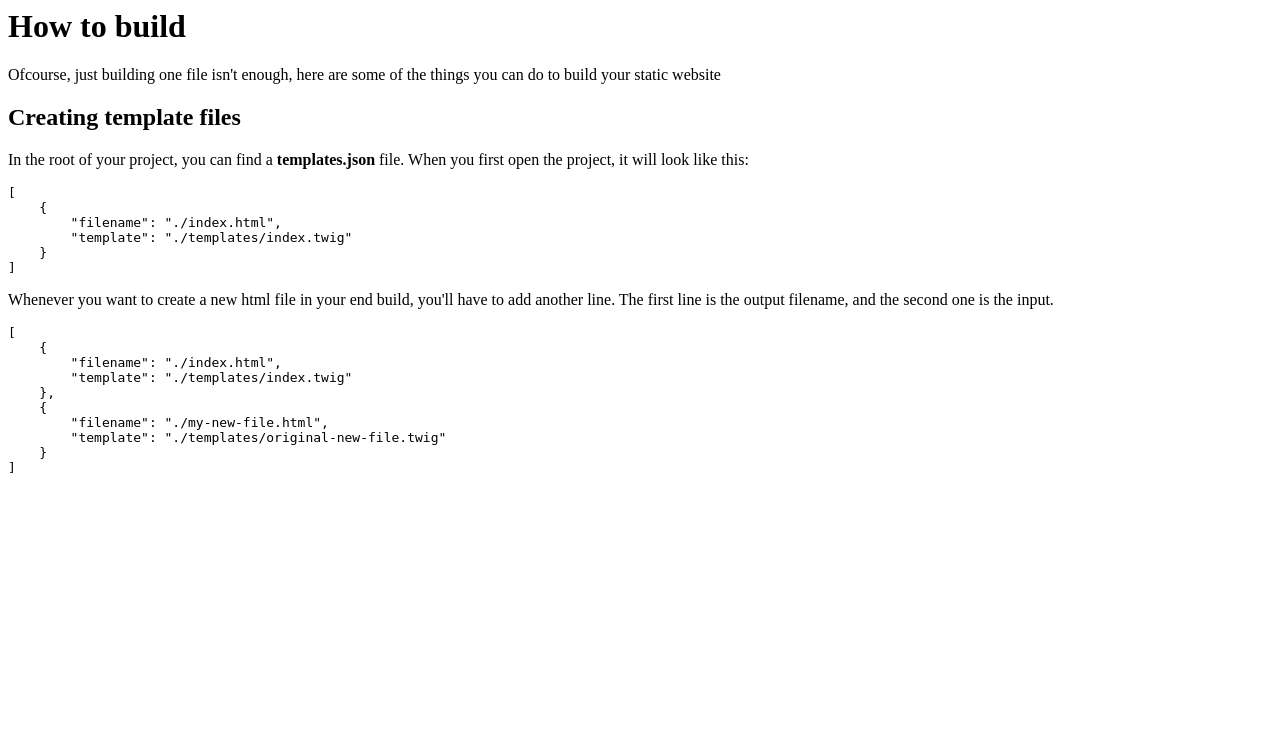
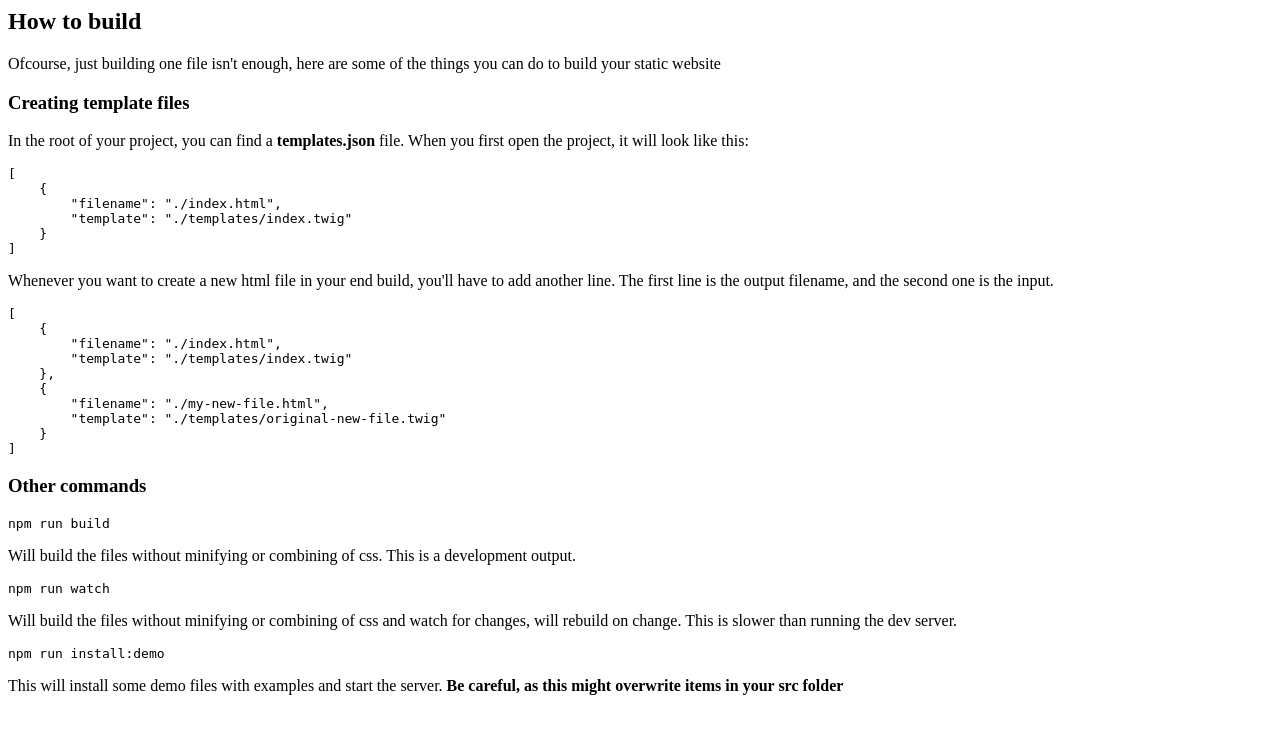
Before and after one commit to brechtDR/mini-static-thingy-wingy, a Node project: template src/templates/partials/the-thingy/_usage.twig in a window 1280 px wide. Shown: the top 734 px of the page. Run offline with Node 20 templates, Linux system fonts and the light colour scheme; the template is opened without the code that fills it, so the values that code supplies are empty.

Commit message:
update info

```diff
--- a/package.json
+++ b/package.json
@@ -36,6 +36,7 @@
     "build": "cross-env NODE_ENV=development webpack --config webpack.config.js",
     "build:production": "cross-env NODE_ENV=production webpack --config webpack.config.js",
     "watch": "cross-env NODE_ENV=development webpack --config webpack.config.js --watch",
-    "dev": "cross-env NODE_ENV=development webpack-dev-server --config webpack.config.js"
+    "dev": "cross-env NODE_ENV=development webpack-dev-server --config webpack.config.js",
+    "install:demo": "cp -Rf ./demo-src/* ./src && npm run dev"
   }
 }
--- a/postcss.config.js
+++ b/postcss.config.js
@@ -24,8 +24,7 @@ module.exports = {
                 content: ['./src/templates/**/*.twig'],
                 whitelist: [
                     'active',
-                ],
-                whitelistPatterns: [/js\-/, /badge\-/, /alert\-/],
+                ]
             })
         : null
     ]
--- a/src/templates/index.twig
+++ b/src/templates/index.twig
@@ -4,4 +4,5 @@
 {% block main %}
 	{% include "./partials/the-thingy/_about.twig" %}
 	{% include "./partials/the-thingy/_usage.twig" %}
+	{% include "./partials/the-thingy/_tech.twig" %}
 {% endblock %}
--- a/src/templates/partials/the-thingy/_about.twig
+++ b/src/templates/partials/the-thingy/_about.twig
@@ -7,7 +7,7 @@
 	</div>
 	<div class="card-body">
 		<h2>What's it about?</h2>
-		<p>In a world full of frameworks, packages and guidelines, it's sometimes a bit of an overkill to use all of these frameworks. Sometimes you just want to create a simple page.</p>
+		<p>In a world full of frameworks, packages and guidelines, it's sometimes a bit of an overkill to use all of these frameworks. Sometimes you just want to create a simple page or a sandbox to play in.</p>
 		<p>The Mini Static Thingy Wingy was created with just one thing in mind: An easy setup for a simple HTML and CSS driven page. This could be a landing page, a small demo, or an HTML presentation.</p>
 		<p>By using Twig as a templating engine and postcss + scss to handle the styling, it's a very simple setup. The Thingy is not ment to be <em>the next new thing</em>, it's ment to be mini, and static, to create something on the fly (wing it)</p>
         <h2>How to run it</h2>
--- a/src/templates/partials/the-thingy/_usage.twig
+++ b/src/templates/partials/the-thingy/_usage.twig
@@ -1,10 +1,10 @@
 <div class="card">
 	<div class="card-header">
-		<h1>How to build</h1>
+		<h2 class="h1">How to build</h2>
 	</div>
 	<div class="card-body">
         <p>Ofcourse, just building one file isn't enough, here are some of the things you can do to build your static website</p>
-		<h2>Creating template files</h2>
+		<h3 class="h2">Creating template files</h3>
         <p>In the root of your project, you can find a <strong>templates.json</strong> file. When you first open the project, it will look like this:</p>
         <pre>
 [
@@ -25,6 +25,12 @@
         "template": "./templates/original-new-file.twig"
     }
 ]</pre>
-        <h2></h2>
+        <h3 class="h2">Other commands</h3>
+        <pre>npm run build</pre>
+        <p>Will build the files without minifying or combining of css. This is a development output.</p>
+        <pre>npm run watch</pre>
+        <p>Will build the files without minifying or combining of css and watch for changes, will rebuild on change. This is slower than running the dev server.</p>
+        <pre>npm run install:demo</pre>
+        <p>This will install some demo files with examples and start the server. <strong>Be careful, as this might overwrite items in your src folder</strong></p>
 	</div>
 </div>
```
Also changed, not shown: src/css/atoms/_typography.scss (+17 -5 lines), src/templates/partials/the-thingy/_tech.twig (+16 -0 lines), src/templates/partials/the-thingy/_tricks.twig (deleted).
